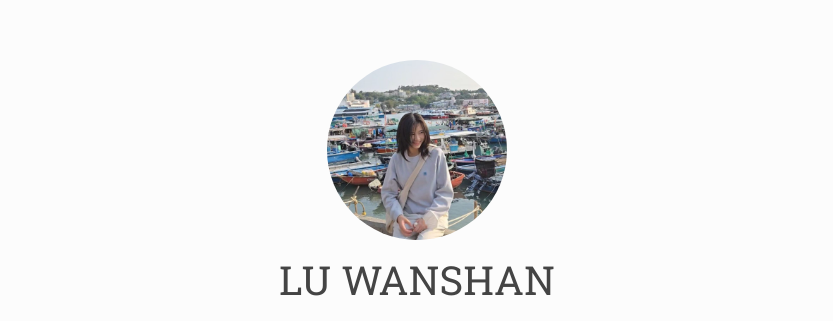
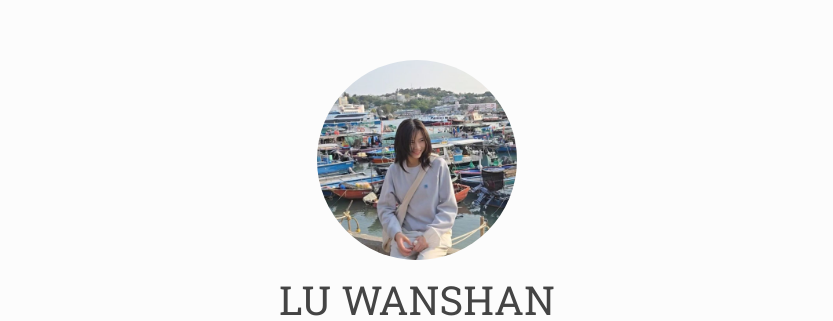
Before and after one commit to feifeilu33/feifei3, a plain HTML site: page index.html in a window 1280 px wide. Shown: the top 321 px of the page, without its empty margins (223-1056 px from the left). Drawn offline with nearby package versions, Linux system fonts and the light colour scheme.

Commit message:
Update index.html

```diff
--- a/index.html
+++ b/index.html
@@ -47,7 +47,7 @@
 <header class="text-center header">
 
 
-  <img src="images/images/headshot.jpg" alt="Author Image" class="img-fluid rounded-circle mx-auto d-block headshot">
+  <img src="images/images/headshot.jpg" alt="Author Image" style="width: 200px; height: 200px" class="img-fluid rounded-circle mx-auto d-block headshot">
 
 
   <h1 class="author mt-3">LU WANSHAN</h1>
```
